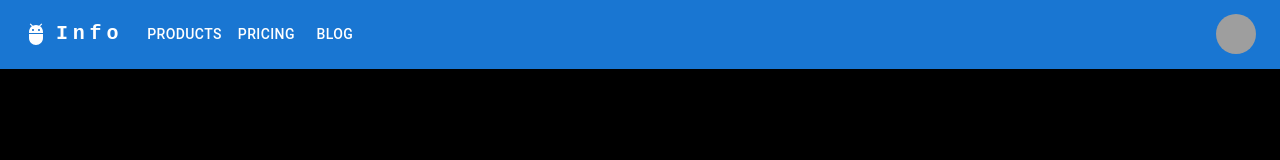
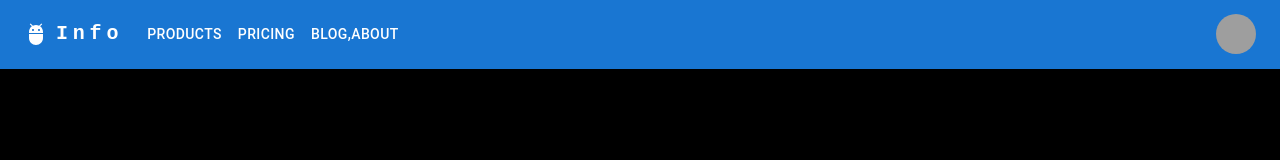
Before and after one commit to vishnu-organization/shope-ease, a React (Vite) app: page /product in a window 1280 px wide. Shown: the top 160 px of the page. Built offline with nearby package versions, Linux system fonts and the light colour scheme; grey boxes are pictures that could not be loaded.

Commit message:
navbar header

```diff
--- a/src/Components/Navbar.tsx
+++ b/src/Components/Navbar.tsx
@@ -14,7 +14,7 @@ import MenuItem from "@mui/material/MenuItem";
 import AdbIcon from "@mui/icons-material/Adb";
 import { useNavigate } from "react-router-dom";
 
-const pages = ["Products", "Pricing", "Blog"];
+const pages = ["Products", "Pricing", "Blog,About"];
 const settings = ["Profile", "Account", "Dashboard", "Logout"];
 
 function ResponsiveAppBar() {
```
